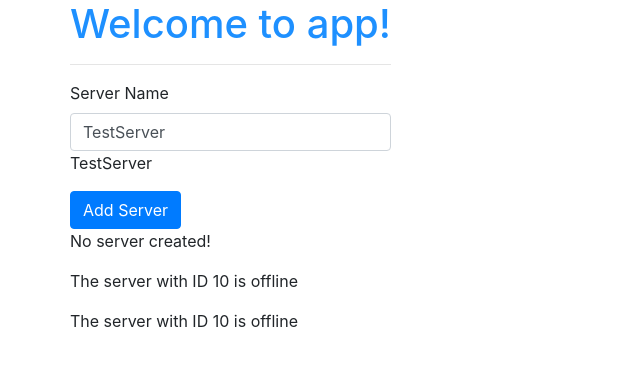
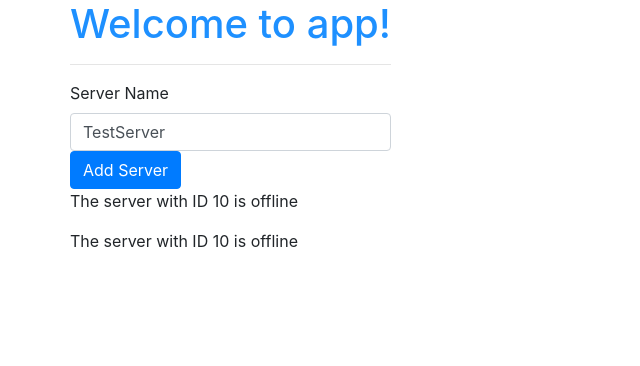
Before and after one commit to VisheshSingh/ng-decoding, an Angular app: page / in a window 1280 px wide. Shown: the top 366 px of the page, without its empty margins (0-640 px from the left). Built offline with nearby package versions, Linux system fonts and the light colour scheme.

Commit message:
ngIf directive

```diff
--- a/src/app/servers/servers.component.html
+++ b/src/app/servers/servers.component.html
@@ -1,12 +1,16 @@
 <label >Server Name</label><br/>
 <input type="text" class="form-control" [(ngModel)]="serverName">
-<p>{{serverName}}</p>
+<!-- <p>{{serverName}}</p> -->
+
 
 <button class="btn btn-primary"
 [disabled]="!allowedNewServer"
 (click)="onCreateServer()"
 >Add Server</button>
 
-<p>{{serverCreationStatus}}</p>
+<p *ngIf="serverCreated">Server is created, name is {{serverName}}</p>
+<!-- <p>{{serverCreationStatus}}</p> -->
+
+
 <app-server></app-server>
 <app-server></app-server>
--- a/src/app/servers/servers.component.ts
+++ b/src/app/servers/servers.component.ts
@@ -9,6 +9,7 @@
   allowedNewServer = false;
   serverCreationStatus = "No server created!";
   serverName = 'TestServer';
+  serverCreated = false;
 
   constructor() {
     setTimeout(() => {
@@ -20,7 +21,8 @@
   }
 
   onCreateServer(){
-    this.serverCreationStatus = 'Server was created!';
+    this.serverCreated = true;
+    this.serverCreationStatus = 'Server was created, Name is ' + this.serverName;
   }
 
   updateServerStatus(e){
```
